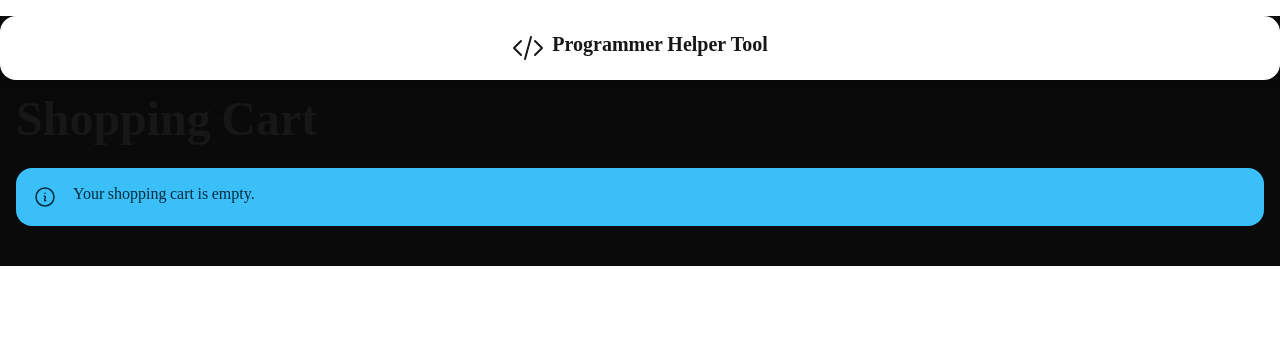
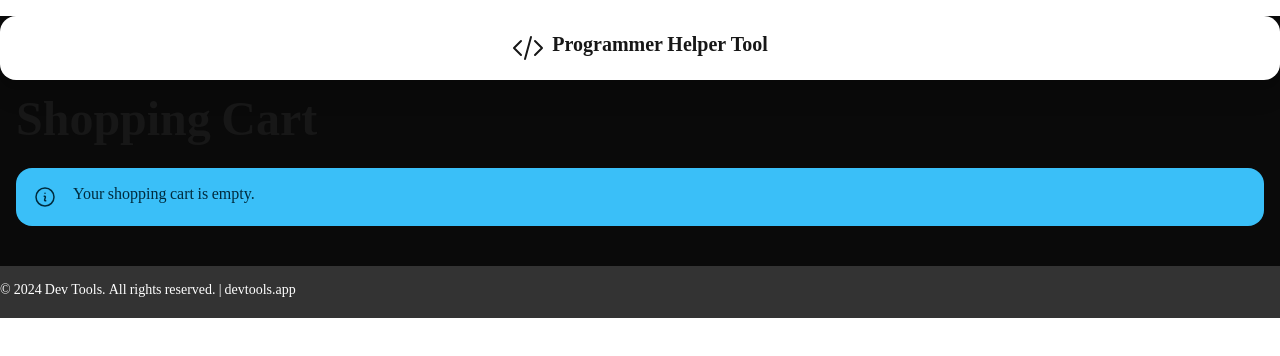
Before and after one commit to Mark-Notify/devtoolshub, a Next.js app: page /cart in a window 1280 px wide. Shown: the top 356 px of the page. Built offline with nearby package versions, Linux system fonts and the light colour scheme.

Commit message:
update template

```diff
--- a/components/JsonFormat/JsonFormat.tsx
+++ b/components/JsonFormat/JsonFormat.tsx
@@ -77,14 +77,35 @@ export default function HomePage() {
     }
   };
 
+  // ฟังก์ชันที่ใช้เก็บค่าจาก Monaco Editor
+  const handleEditorChange = (value) => {
+    setOutputData(value);
+  };
+
   return (
     <div className="container mt-4">
       {/* <h1 className="text-center text-white">Programmer Helper Tool</h1> */}
 
       <div className="form-group text-white">
         <label htmlFor="inputData">Input Data (JSON or Serialized)</label>
+        <div className="float-right">
+          <button
+            className="rounded-md bg-slate-800 py-2.5 px-5 border border-transparent text-center text-base text-white transition-all shadow-sm hover:shadow-lg focus:bg-slate-700 focus:shadow-none active:bg-slate-700 hover:bg-slate-700 active:shadow-none disabled:pointer-events-none disabled:opacity-50 disabled:shadow-none"
+            type="button"
+            onClick={processData}
+          >
+            Process
+          </button>
+        </div>
         <textarea
-          style={{ fontFamily: "Prompt, sans-serif" }}
+          style={{
+            fontFamily: "Prompt, sans-serif",
+            backgroundColor: "#333", // Dark background color
+            color: "#fff", // Light text color
+            border: "1px solid #555", // Border color for a dark theme
+            padding: "10px",
+            borderRadius: "5px",
+          }}
           id="inputData"
           className="input-area"
           placeholder="Paste your JSON or serialized data here..."
@@ -117,6 +138,7 @@ export default function HomePage() {
         language="json"
         value={outputData}
         theme="vs-dark"
+        onChange={handleEditorChange} // ติดตามการเปลี่ยนแปลงของ Monaco Editor
         options={{
           readOnly: false,
           automaticLayout: true,
--- a/components/v2/Layout/BookTypeMenu.tsx
+++ b/components/v2/Layout/BookTypeMenu.tsx
@@ -42,7 +42,7 @@ export default function BookTypeMenu() {
         className='menu menu-sm dropdown-content mt-3 z-[1] p-2 shadow bg-base-100 rounded-box w-52'
       >
         <li>
-          <div className='menu-title'>Book Type</div>
+          <div className='menu-title'>Menu</div>
           <ul>
             {bookTypeList.map((bookType) => (
               <li
--- a/components/v2/Layout/index.tsx
+++ b/components/v2/Layout/index.tsx
@@ -1,5 +1,5 @@
-import * as React from 'react';
-import NextLink from 'next/link';
+import * as React from "react";
+import NextLink from "next/link";
 import {
   Bars3Icon,
   MagnifyingGlassIcon,
@@ -7,9 +7,9 @@ import {
   XMarkIcon,
   ShoppingCartIcon,
   UserIcon,
-} from '@heroicons/react/24/outline';
+} from "@heroicons/react/24/outline";
 
-import Header, { HeaderProps } from 'components/v2/Layout/Header';
+import Header, { HeaderProps } from "components/v2/Layout/Header";
 
 export interface CommonLayoutProps {
   children?: any;
@@ -21,14 +21,32 @@ export default function CommonLayout(props: CommonLayoutProps) {
 
   return (
     <>
-      <div className='min-h-full' style={{ fontFamily: 'Noto Serif Ahom, serif' }}>
+      <div
+        className="min-h-full"
+        style={{ fontFamily: "Noto Serif Ahom, serif" }}
+      >
         <Header {...headerProps} />
 
         <main>
-          <div className='mx-auto max-w-7xl py-6 px-4'>
+          <div className="mx-auto max-w-7xl py-6 px-4">
             {/* Your content */}
             {children}
           </div>
+          <footer className="footer">
+            <div className="container mx-auto text-center">
+              <p className="text-white">
+                &copy; {new Date().getFullYear()} Dev Tools. All rights
+                reserved. |{" "}
+                <a
+                  href="https://devtools2.vercel.app"
+                  target="_blank"
+                  rel="noopener noreferrer"
+                >
+                  devtools.app
+                </a>
+              </p>
+            </div>
+          </footer>
         </main>
       </div>
     </>
```
